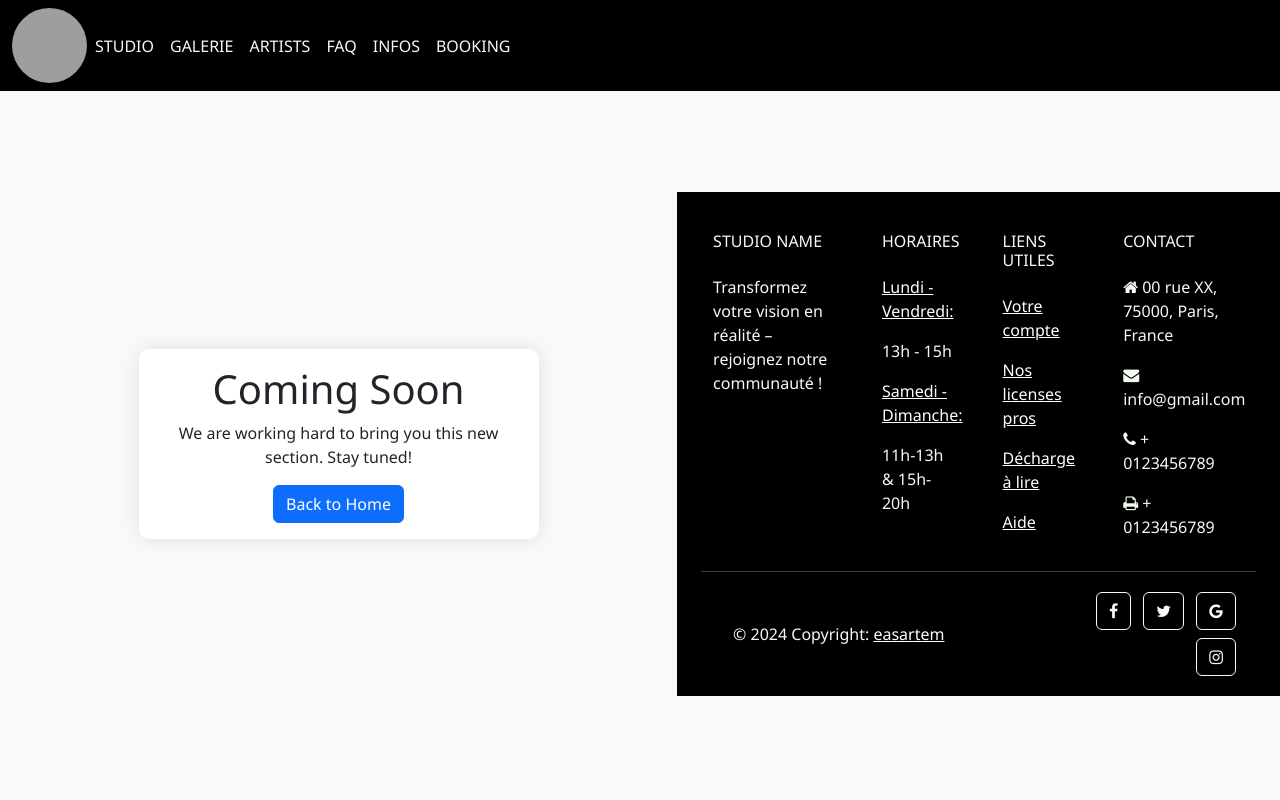
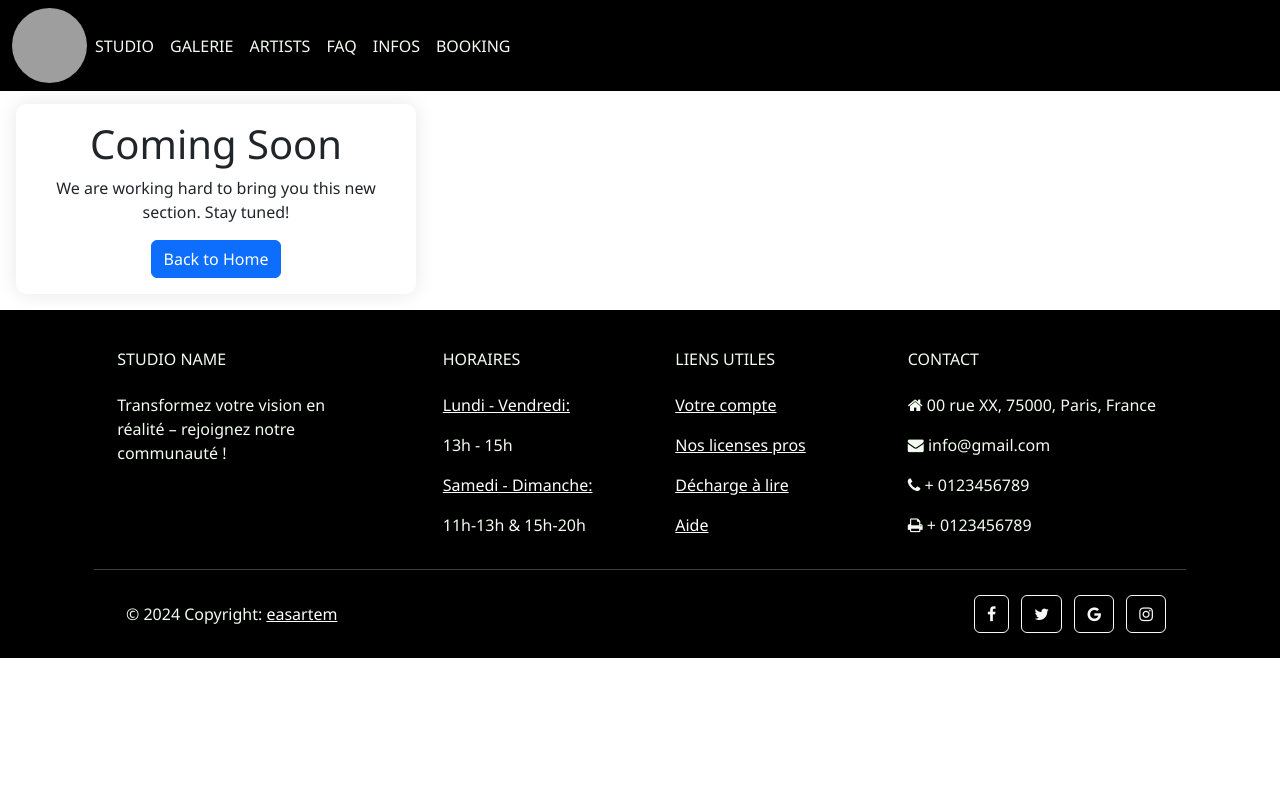
Before and after one commit to easartem/CS50, a Flask app: page /artistes in a window 1280 px wide. Run offline with Flask 3, Linux system fonts and the light colour scheme; data comes from the database, SQL or seed files in the repository; some libraries are stand-ins or nearby versions; grey boxes are pictures that could not be loaded.

Commit message:
Thu, Jun 20, 2024, 5:55 PM +02:00

```diff
--- a/project/templates/showcase/artistes.html
+++ b/project/templates/showcase/artistes.html
@@ -6,14 +6,6 @@
 
 {% block main %}
 <style>
-body, html {
-    height: 100%;
-    margin: 0;
-    display: flex;
-    justify-content: center;
-    align-items: center;
-    background-color: #f8f9fa;
-}
 .card {
     width: 100%;
     max-width: 400px;
@@ -22,12 +14,9 @@ body, html {
     border-radius: 10px;
     box-shadow: 0 0 20px rgba(0, 0, 0, 0.1);
 }
-.card-body {
-    text-align: center;
-}
 </style>
 
-<div class="card">
+<div class="card text-center m-3">
     <div class="card-body">
         <h1 class="card-title">Coming Soon</h1>
         <p class="card-text">We are working hard to bring you this new section. Stay tuned!</p>
```
